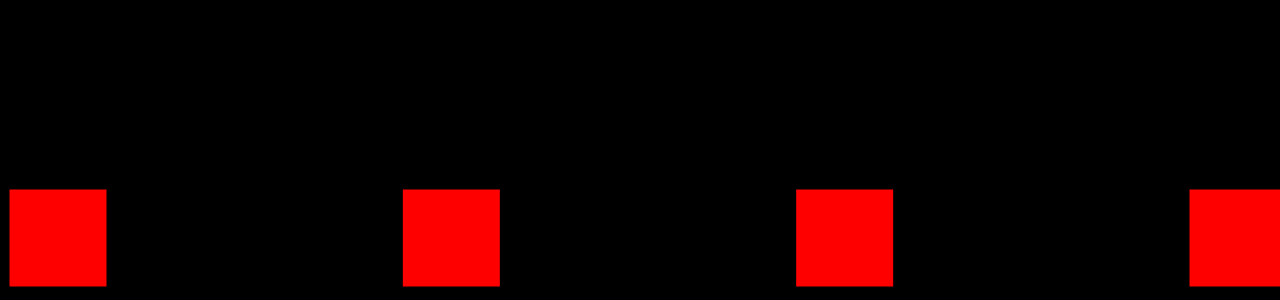
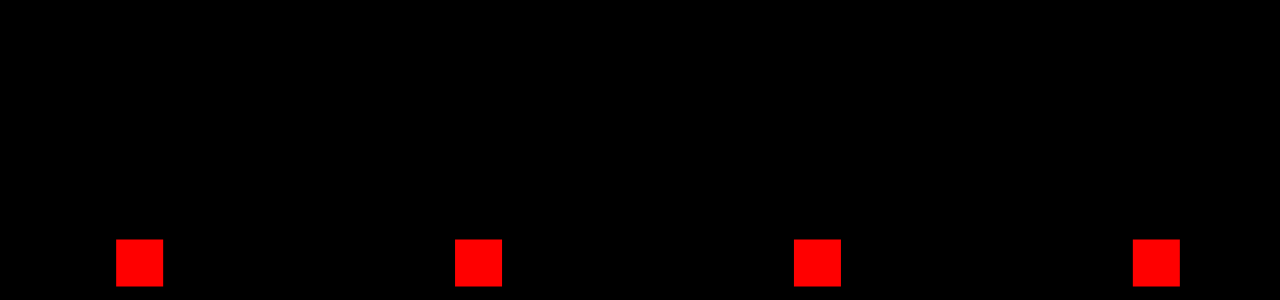
Before and after one commit to Gippies/WarEagleRockets, a plain HTML site: page index.html in a window 1280 px wide. Shown: the part 520-820 px from the top of the page. Drawn offline with Linux system fonts and the light colour scheme.

Commit message:
Implemented better widths for the rockets relative to the screen

```diff
--- a/index.html
+++ b/index.html
@@ -6,7 +6,7 @@
 </head>
 <body style="overflow: hidden; background-color: black">
     <svg id="canvas" width="10" height="10">
-        <rect id="rect" x="0" y="0" width="100" height="100" style="fill:rgb(255,0,0);stroke-width:3;stroke:rgb(0,0,0)" />
+        <rect id="rect" x="0" y="0" width="50" height="50" style="fill:rgb(255,0,0);stroke-width:3;stroke:rgb(0,0,0)" />
     </svg>
 </body>
 <script src="js/jquery-3.5.1.js"></script>
--- a/js/script.js
+++ b/js/script.js
@@ -3,14 +3,14 @@ let $canvas = $('#canvas'),
     numRockets = 4;
 
 $(window).on("load resize", function () {
-    let rocketSeparation = $(window).width() / (numRockets - 1);
+    let rocketSeparation = ($(window).width() * 10 / 12) / (numRockets - 1);
     $canvas.attr("width", $(window).width().toString());
     $canvas.attr("height", $(window).height().toString());
     $canvas.empty();
     for (let i = 0; i < numRockets; i++) {
         let $newRect = $rect.clone();
         $newRect.attr("id", "rect" + i.toString());
-        $newRect.attr("x", (rocketSeparation * i - parseInt($newRect.attr("width")) * i / (numRockets - 1)).toString());
+        $newRect.attr("x", (($(window).width() * (1 / 12) + rocketSeparation * i) - parseInt($newRect.attr("width")) * i / (numRockets - 1)).toString());
         $newRect.attr("y", ($canvas.attr("height") - $rect.attr("height")).toString());
         $canvas.append($newRect);
     }
```
Also changed, not shown: 1 other file.
